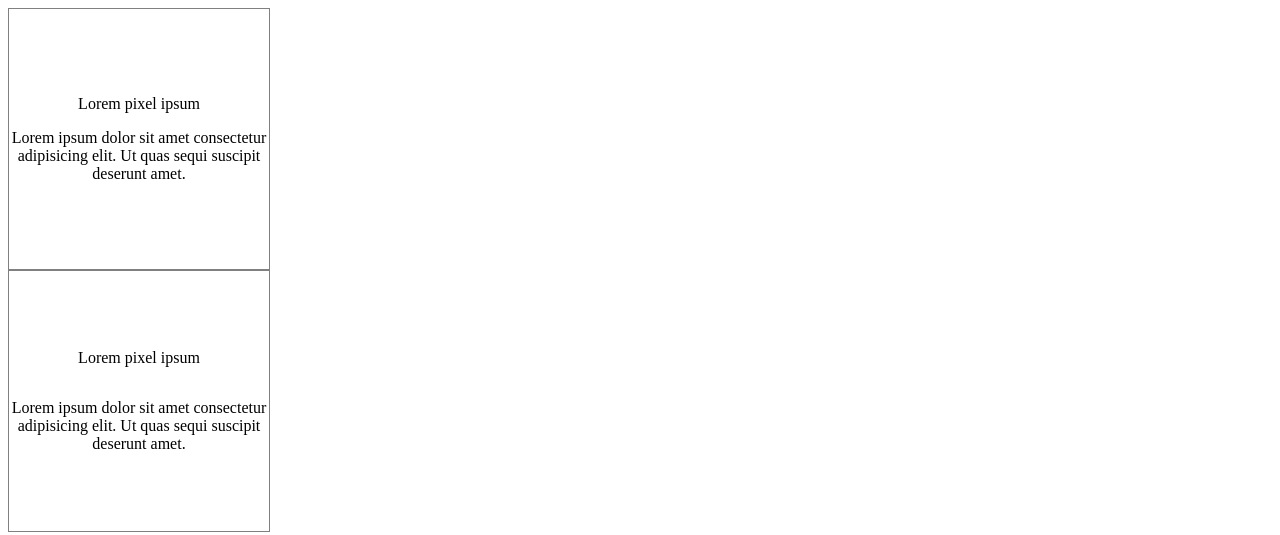
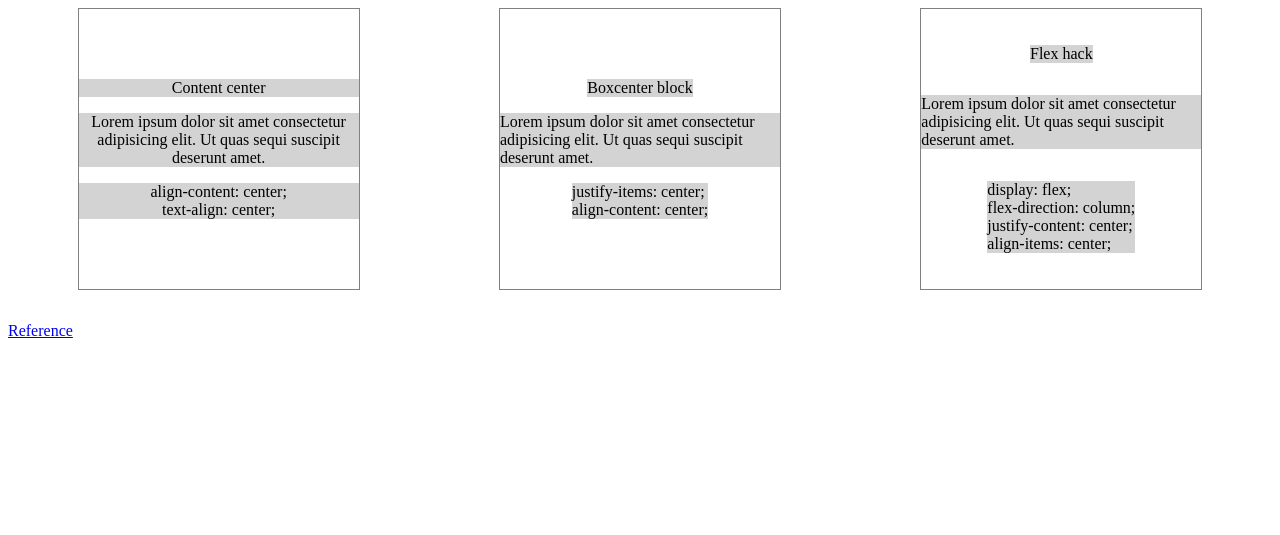
Before and after one commit to TomasKazda/web-vertical-align-block, a plain HTML site: page index.html in a window 1280 px wide. Drawn offline with Linux system fonts and the light colour scheme.

Commit message:
explanation

```diff
--- a/index.html
+++ b/index.html
@@ -7,14 +7,30 @@
 
     <title>Flex block</title>
     <style>
+        .container {
+            display: flex;
+            flex-wrap: wrap;
+            justify-content: space-around;
+        }
+
         .article {
-            width: 260px;
-            height: 260px;
+            width: 280px;
+            min-height: 280px;
             border: 1px solid gray;
+            margin-bottom: 1em;
+        }
+
+        .article p {
+            background-color: lightgray;
+        }
+
+        .article--center {
+            align-content: center;
             text-align: center;
         }
 
-        .article--center {
+        .article--boxcenter {
+            justify-items: center;
             align-content: center;
         }
 
@@ -22,17 +38,30 @@
             display: flex;
             flex-direction: column;
             justify-content: center;
+            align-items: center;
         }
     </style>
 </head>
 <body>
+    <div class="container">
         <article class="article article--center">
-        <p>Lorem pixel ipsum</p>
+            <p>Content center</p>
             <p>Lorem ipsum dolor sit amet consectetur adipisicing elit. Ut quas sequi suscipit deserunt amet.</p>
+            <p>align-content: center;<br>text-align: center;</p>
+        </article>
+        <article class="article article--boxcenter">
+            <p>Boxcenter block</p>
+            <p>Lorem ipsum dolor sit amet consectetur adipisicing elit. Ut quas sequi suscipit deserunt amet.</p>
+            <p>justify-items: center;<br>align-content: center;</p>
         </article>
         <article class="article article--hack">
-        <p>Lorem pixel ipsum</p>
+            <p>Flex hack</p>
             <p>Lorem ipsum dolor sit amet consectetur adipisicing elit. Ut quas sequi suscipit deserunt amet.</p>
+            <p>display: flex;<br>flex-direction: column;<br>justify-content: center;<br>align-items: center;</p>
         </article>
+    </div>
+    <p>
+        <a href="https://web.dev/blog/align-content-block">Reference</a>
+    </p>
 </body>
 </html>
```
Lines whose indentation alone changed are shown as unchanged.
